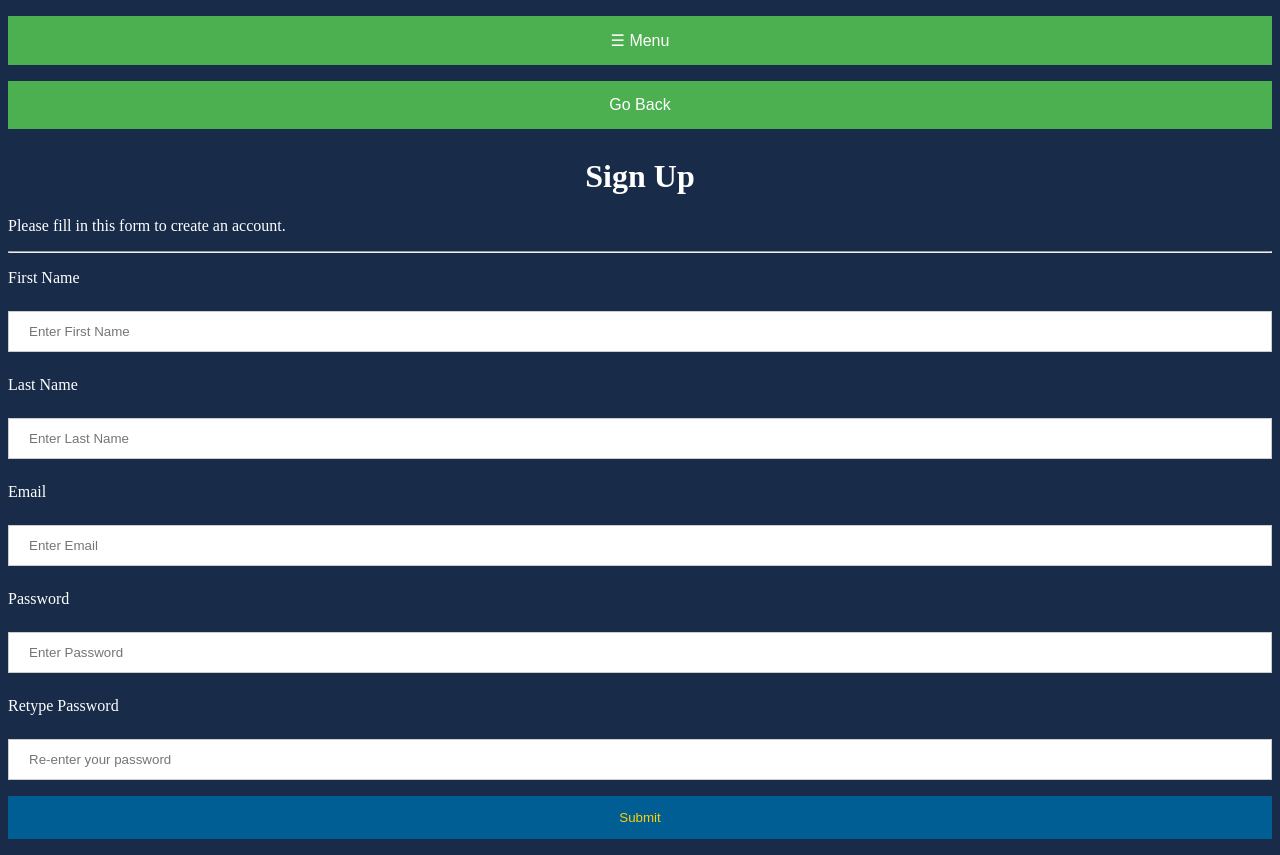
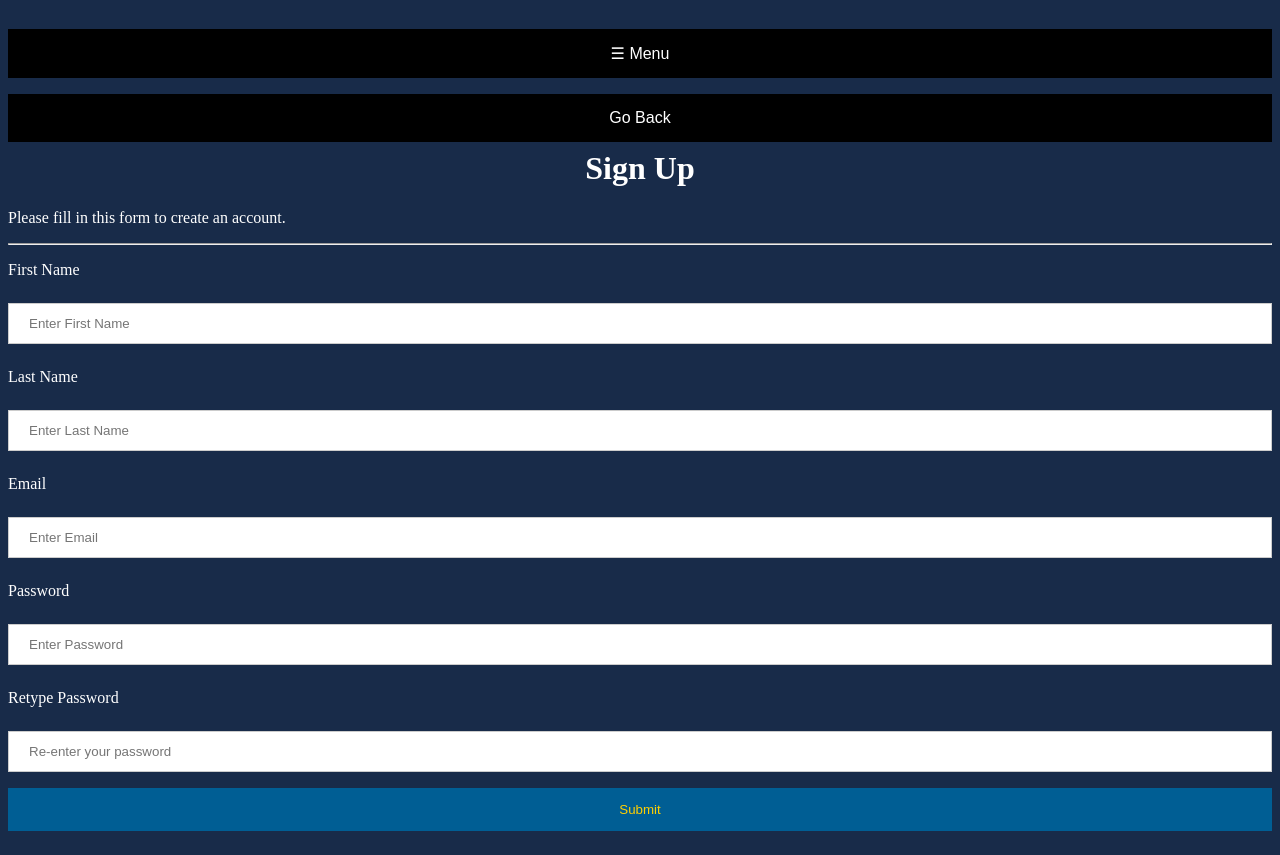
Before and after one commit to mltupas/greek4life, a website: page milestone2/static_files/createaccount.html in a window 1280 px wide. Drawn offline with nearby package versions, Linux system fonts and the light colour scheme.

Commit message:
Update style.css

```diff
--- a/milestone2/static_files/css/style.css
+++ b/milestone2/static_files/css/style.css
@@ -83,8 +83,8 @@ p {
 }
 
 .openbtn {
-  background-color: #4CAF50;
-  /* Green */
+  background-color: #000000;
+  float: left;
   border: none;
   color: white;
   padding: 15px 32px;
```
